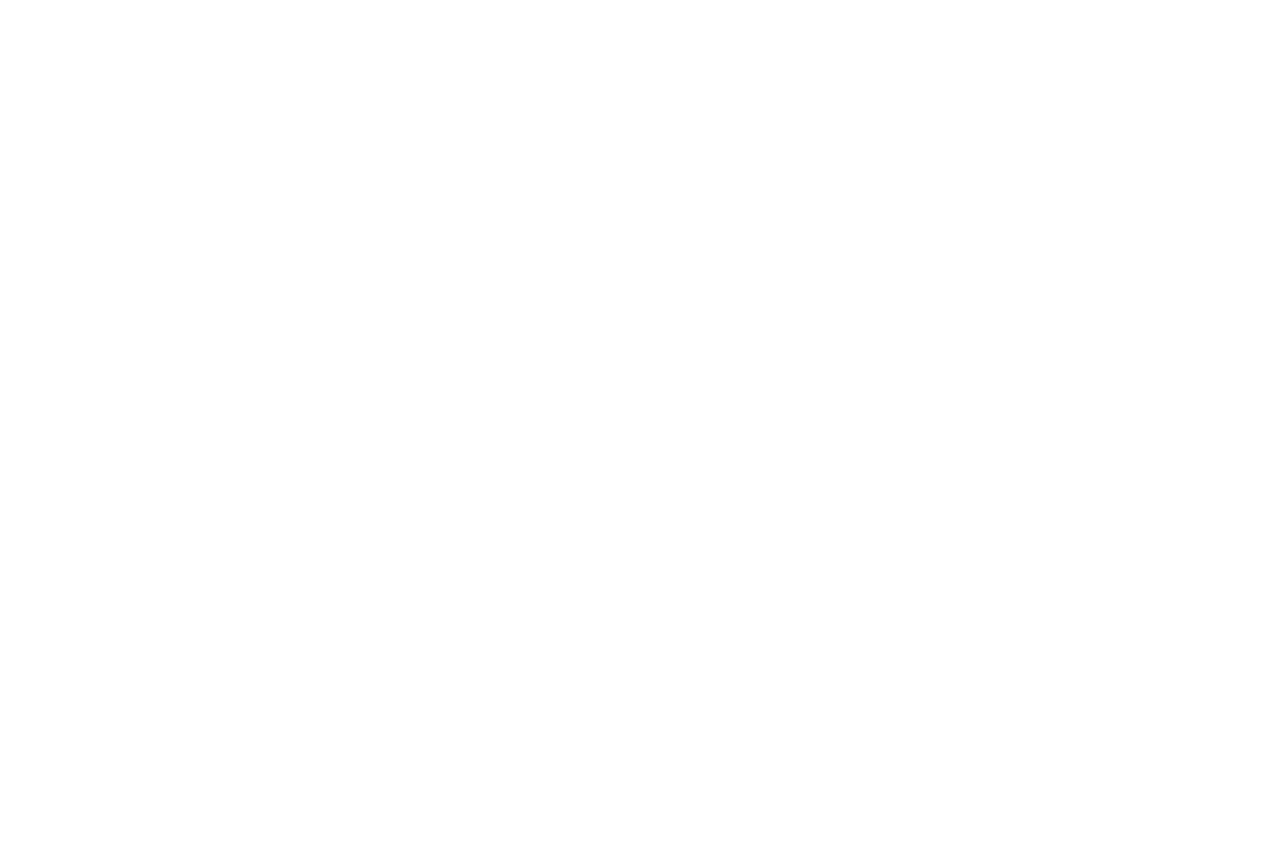
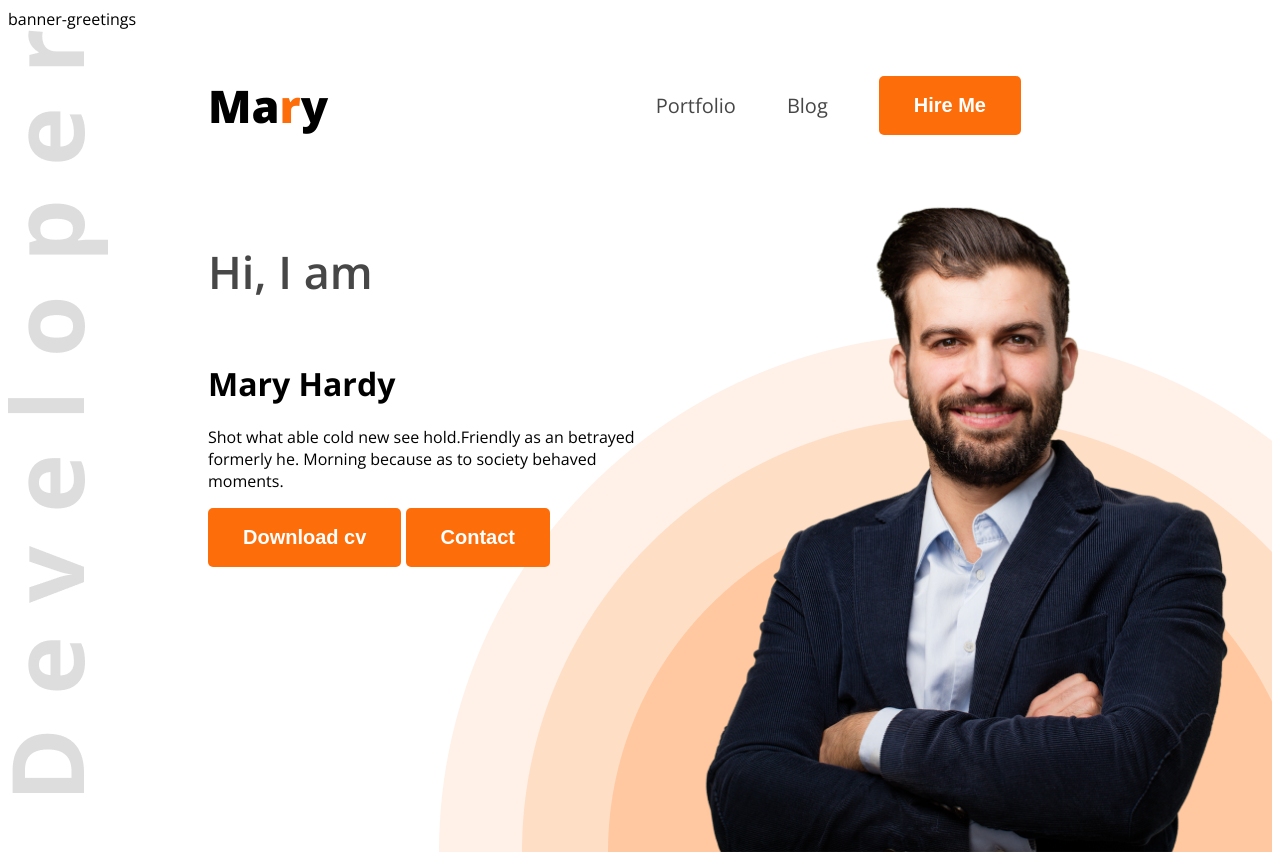
Before and after one commit to Sazzadkazi1/web-dev-portfolio, a plain HTML site: page index.html in a window 1280 px wide. Before the commit the page ends 800 px from the top, so only its background shows below. Drawn offline with nearby package versions, Linux system fonts and the light colour scheme.

Commit message:
added abannere

```diff
--- a/index.html
+++ b/index.html
@@ -4,10 +4,31 @@
     <meta charset="UTF-8">
     <meta name="viewport" content="width=device-width, initial-scale=1.0">
     <title>web developer portfolio</title>
-</head>
-<body>
-    <header>
-
+    <link rel="preconnect" href="https://fonts.googleapis.com">
+<link rel="preconnect" href="https://fonts.gstatic.com" crossorigin>
+<link href="https://fonts.googleapis.com/css2?family=Open+Sans:ital,wght@0,300..800;1,300..800&display=swap" rel="stylesheet">
+    <link rel="stylesheet" href="styles/portfolio.css">
+</head>banner-greetings
+<body class="open-sans-normal">
+    <header class="header">
+        <nav>
+            <h3 class="nav-title">Ma<span class="text-primary">r</span>y</h3>
+            <ul>
+                <li><a class="dark-2" href="">Portfolio</a></li>
+                <li><a class="dark-2" href="">Blog</a></li>
+                <li><a href=""><button class="btn-primary">Hire Me</button></a></li>
+            </ul>
+        </nav>
+        <div class="banner">
+            <div class="banner-content">
+                <h4 class="banner-greetings  dark-2">Hi, I am</h4>
+                <h1 class="banar-title">Mary Hardy</h1>
+                <p class="banner-description">Shot what able cold new see hold.Friendly as an betrayed formerly he. Morning because as to society behaved moments.</p>
+                <button class="btn-primary">Download cv</button>
+                <button class="btn-primary">Contact</button>
+            </div>
+            <img class="banner-profile-pic" src="images/hardy.png" alt="">
+        </div>
     </header>
     <main>
 
--- /dev/null
+++ b/styles/portfolio.css
@@ -0,0 +1,82 @@
+
+.open-sans-normal {
+  font-family: "Open Sans", sans-serif;
+  font-optical-sizing: auto;
+  font-style: normal;
+  font-variation-settings:
+    "wdth" 100;
+}
+
+/* shared style */
+.text-primary {
+    color: #FD6E0A;
+}
+.dark-2{color: #474747}
+
+.btn-primary{
+    background-color: #FD6E0A;
+    font-weight: bold;
+    color: white;
+    padding: 18px 35px;
+    border-radius: 5px;
+    font-size: 20px;
+    border: none;
+}
+/* header*/
+.header{
+   background-image: url('../images/developer.png'), url('../images/header_bg.png');
+   background-repeat: no-repeat;
+   background-position: top left, bottom right;
+}
+
+/* Nave styles */
+ nav{
+    display: flex;
+    align-items: center;
+    justify-content: space-between;
+    margin: 0px 200px;
+
+ }
+ .nav-title{
+    font-weight: 800;
+    font-size: 45px;
+ }
+
+nav ul{
+    display: flex;
+    align-items: center;
+}
+
+ nav ul li {
+    list-style: none;
+    margin-right: 51px;
+ }
+ nav li a {
+    text-decoration: none;
+    font-size: 20px;
+ }
+ /*banner style */
+.banner{
+   display: flex;
+   justify-content:space-between ;
+   margin: 0 35px 0 200px;
+}
+.banner-content{
+   max-width: 580px;
+}
+
+
+ .banner-greetings{
+   font-size: 45px;
+   font-weight: 600;
+
+ }
+
+ .banner-title{
+   font-weight: bold;
+   font-size: 85px;
+ }
+
+ .banner-profile-pic{
+   width: 580px;
+ }
```
